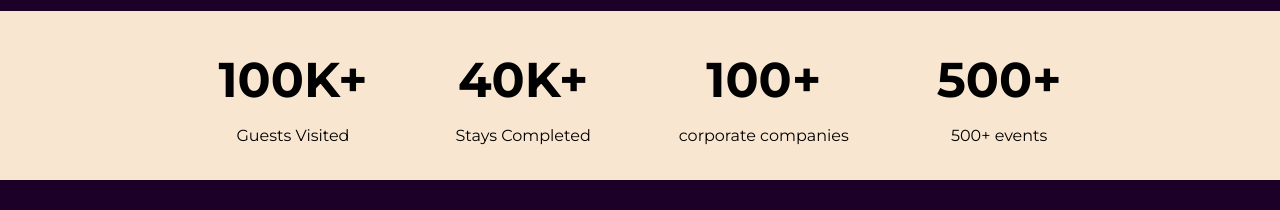
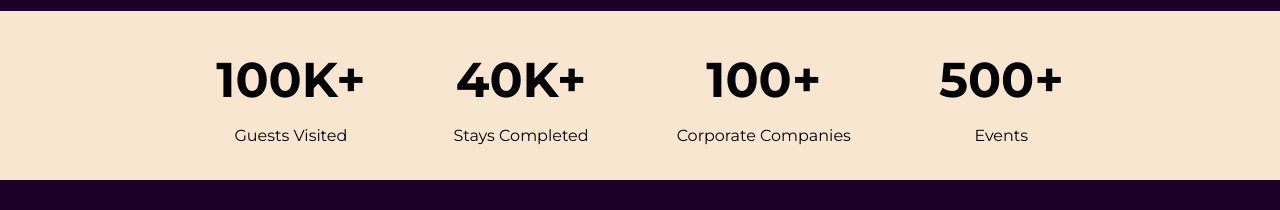
Before and after one commit to omshejul/emerald-vista, a Next.js app: page / in a window 1280 px wide. Shown: the part 2460-2670 px from the top of the page. Built offline with nearby package versions, Linux system fonts and the light colour scheme.

Commit message:
Update numbers in Banner component

```diff
--- a/app/Components/Sections/Banner.tsx
+++ b/app/Components/Sections/Banner.tsx
@@ -5,20 +5,20 @@ const Banner = () => {
     <div className="grid place-items-center bg-[#F8E6D0] text-black w-full max-w-7xl m-8">
       <div className="container flex m-2 flex-col md:flex-row w-fit">
         <div className="md:p-2 lg:p-5 text-center md:mx-5 ">
-          <div className="p-1 head text-5xl font-bold"><Number start={0} end={100} duration={500} />K+</div>
+          <div className="p-1 head text-5xl font-bold"><Number start={80} end={100} duration={1000} />K+</div>
           <div className="p-1 description">Guests Visited</div>
         </div>
         <div className="md:p-2 lg:p-5 text-center md:mx-5 ">
-          <div className="p-1 head text-5xl font-bold"><Number start={0} end={40} duration={600} />K+</div>
+          <div className="p-1 head text-5xl font-bold"><Number start={30} end={40} duration={1000} />K+</div>
           <div className="p-1 description">Stays Completed</div>
         </div>
         <div className="md:p-2 lg:p-5 text-center md:mx-5 ">
-          <div className="p-1 head text-5xl font-bold"> <Number start={0} end={100} duration={700} />+</div>
-          <div className="p-1 description">corporate companies</div>
+          <div className="p-1 head text-5xl font-bold"> <Number start={80} end={100} duration={1000} />+</div>
+          <div className="p-1 description">Corporate Companies</div>
         </div>
         <div className="md:p-2 lg:p-5 text-center md:mx-5 ">
-          <div className="p-1 head text-5xl font-bold"><Number start={0} end={500} duration={1000} />+</div>
-          <div className="p-1 description">500+ events</div>
+          <div className="p-1 head text-5xl font-bold"><Number start={480} end={500} duration={1000} />+</div>
+          <div className="p-1 description">Events</div>
         </div>
       </div>
     </div>
```
